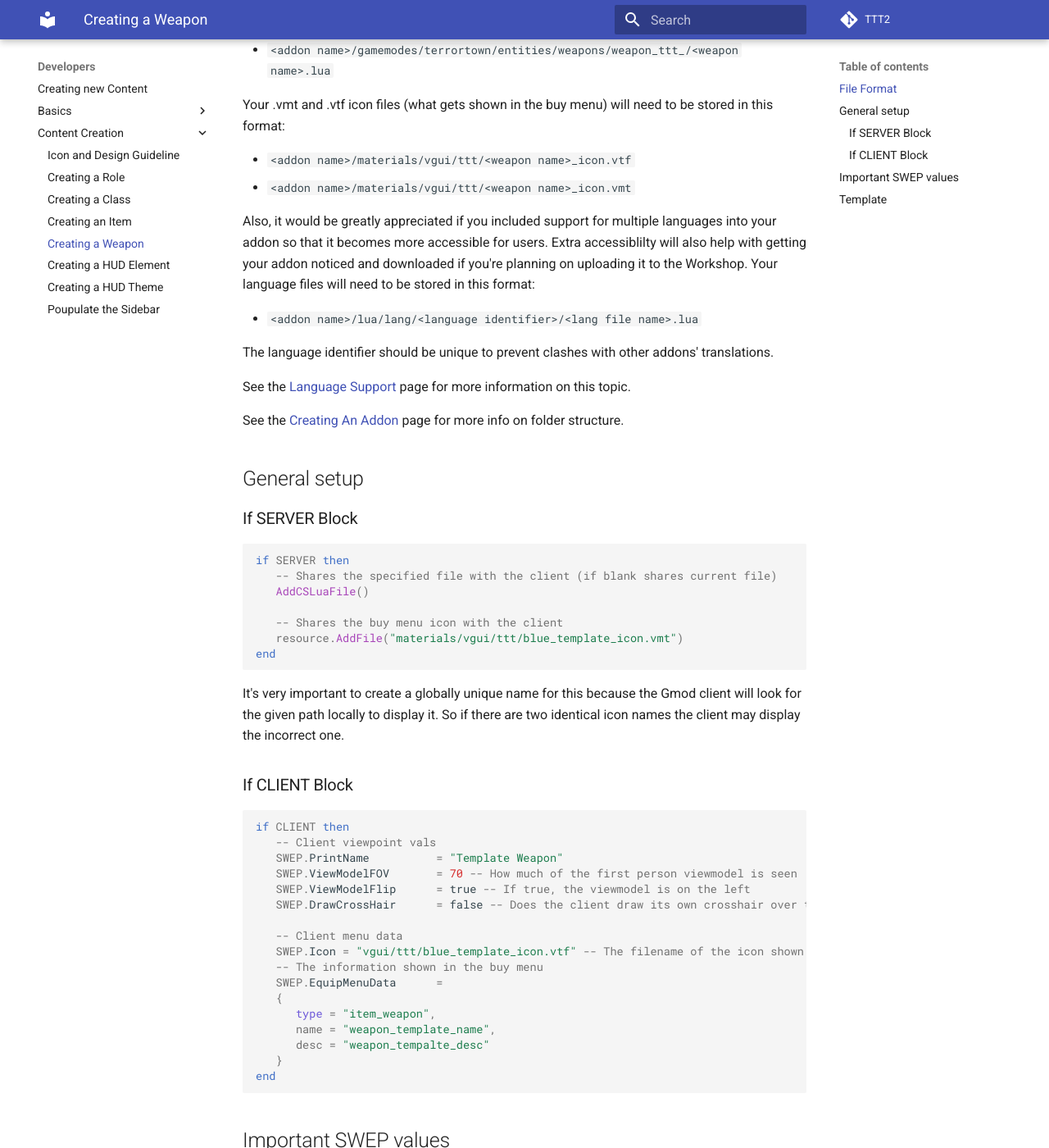
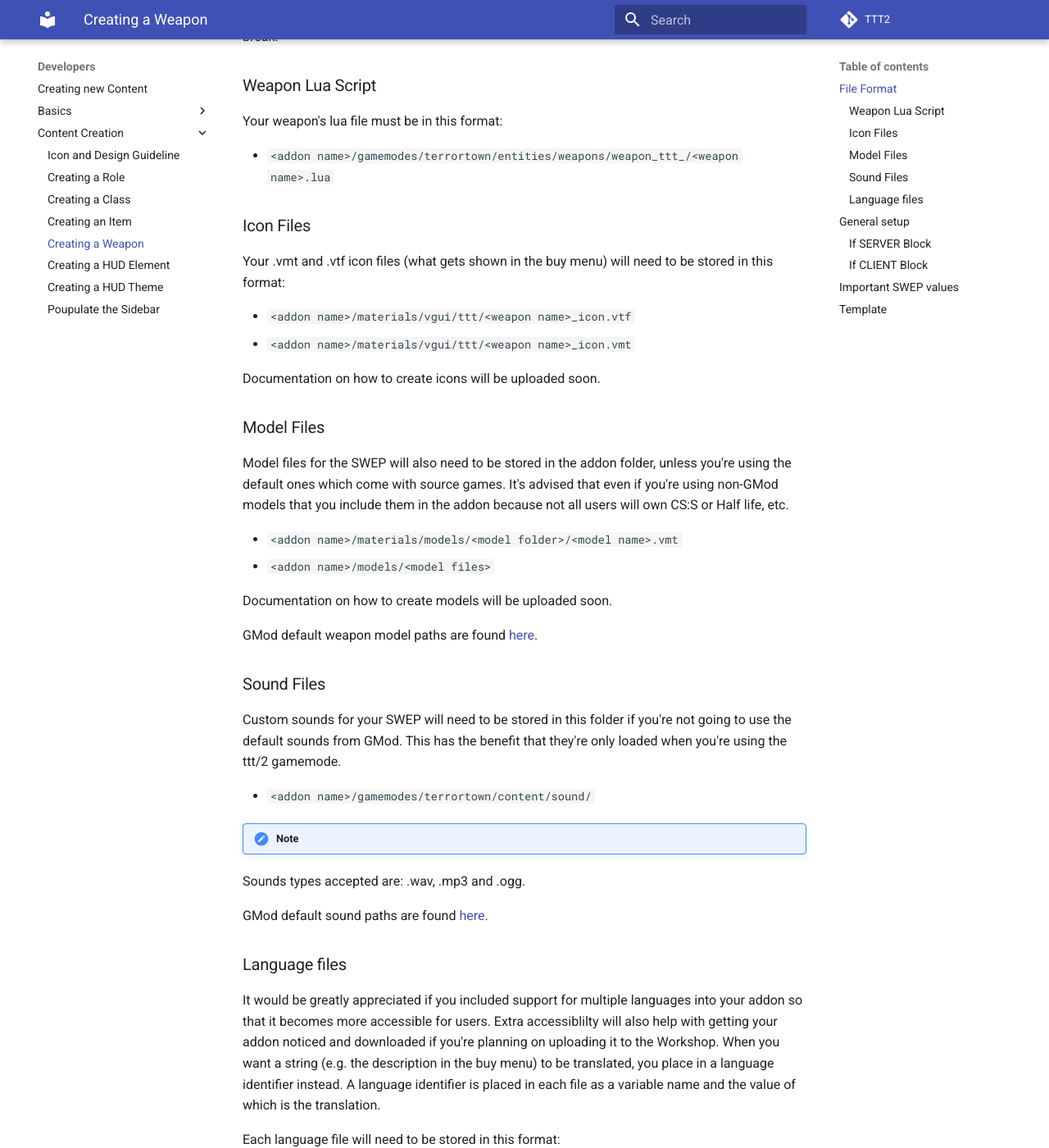
Before and after one commit to TTT-2/docs, an MkDocs documentation site: the page built from docs/developers/content-creation/creating-a-weapon.md, in a window 1280 px wide and 1400 px high, scrolled down 466 px. Shown: the whole window at 82% size. Built offline with MkDocs 1.6.1 and Material for MkDocs 9.7.7, drawn with Linux system fonts in a browser that asks for light colours; comment, search, counter and statistics services are not loaded; some of the changed text lies outside the part shown.

Commit message:
adding language and model info

````diff
--- a/docs/developers/content-creation/creating-a-weapon.md
+++ b/docs/developers/content-creation/creating-a-weapon.md
@@ -5,22 +5,55 @@ For this guide I'll be using the Visual Studio Code with the glualint extension
 
 ## File Format
 
-Firstly you need to make sure that you're using the correct folder structure.
-Your addon folder must be in this format:
+The most important thing you must get right about weapons (or addons in general) is the folder structure. If your structure is all wrong, them gmod won't recognise the files and your addon will break.
+
+### Weapon Lua Script
+
+Your weapon's lua file must be in this format:
 
 * `<addon name>/gamemodes/terrortown/entities/weapons/weapon_ttt_/<weapon name>.lua`
+
+### Icon Files
 
 Your .vmt and .vtf icon files (what gets shown in the buy menu) will need to be stored in this format:
 
 * `<addon name>/materials/vgui/ttt/<weapon name>_icon.vtf`
 * `<addon name>/materials/vgui/ttt/<weapon name>_icon.vmt`
 
-Also, it would be greatly appreciated if you included support for multiple languages into your addon so that it becomes more accessible for users. Extra accessiblilty will also help with getting your addon noticed and downloaded if you're planning on uploading it to the Workshop.
-Your language files will need to be stored in this format:
+Documentation on how to create icons will be uploaded soon.
 
-* `<addon name>/lua/lang/<language identifier>/<lang file name>.lua`
+### Model Files
 
-The language identifier should be unique to prevent clashes with other addons' translations.
+Model files for the SWEP will also need to be stored in the addon folder, unless you're using the default ones which come with source games. It's advised that even if you're using non-GMod models that you include them in the addon because not all users will own CS:S or Half life, etc.
+
+* `<addon name>/materials/models/<model folder>/<model name>.vmt`
+* `<addon name>/models/<model files>`
+
+Documentation on how to create models will be uploaded soon.
+
+GMod default weapon model paths are found [here](https://wiki.facepunch.com/gmod/Common_Weapon_Models).
+
+### Sound Files
+
+Custom sounds for your SWEP will need to be stored in this folder if you're not going to use the default sounds from GMod. This has the benefit that they're only loaded when you're using the ttt/2 gamemode.
+
+* `<addon name>/gamemodes/terrortown/content/sound/`
+
+!!! note
+   Sounds types accepted are: .wav, .mp3 and .ogg.
+
+GMod default sound paths are found [here](https://wiki.facepunch.com/gmod/Common_Sounds).
+
+### Language files
+
+It would be greatly appreciated if you included support for multiple languages into your addon so that it becomes more accessible for users. Extra accessiblilty will also help with getting your addon noticed and downloaded if you're planning on uploading it to the Workshop. When you want a string (e.g. the description in the buy menu) to be translated, you place in a language identifier instead. A language identifier is placed in each file as a variable name and the value of which is the translation.
+
+Each language file will need to be stored in this format:
+
+* `<addon name>/lua/lang/<language folder>/<lang file name>.lua`
+
+!!! note
+   The language identifier should be unique to prevent clashes with other addons' translations.
 
 See the [Language Support](language-support.md) page for more information on this topic.
 
@@ -66,6 +99,8 @@ if CLIENT then
 end
 ```
 
+The name and description values (language identifiers) are used in this format so as to allow for multi language support, see the [Language Files](#language-files) section for more info.
+
 ## Important SWEP values
 
 ```lua
@@ -94,7 +129,7 @@ SWEP.Primary.Recoil        = 1.5 -- Recoil value (bigger = bigger)
 
 ```lua
 SWEP.HoldType              = "ar2"
-SWEP.ViewModel             = "models/weapons/c_irifle.mdl" -- What the swep looks like to the user
+SWEP.ViewModel             = "models/weapons/c_irifle.mdl" -- What the swep looks like to the user (Custom models can be used too)
 SWEP.WorldModel            = "models/weapons/w_irifle.mdl" -- What the swep looks like to everyone else
 SWEP.UseHands              = true -- Whether the swep will force the user to see the viewmodel's hands
 SWEP.AutoSpawnable         = false -- Whether the swep will spawn upon map gen (override as false if EQUIP1/2)
````
